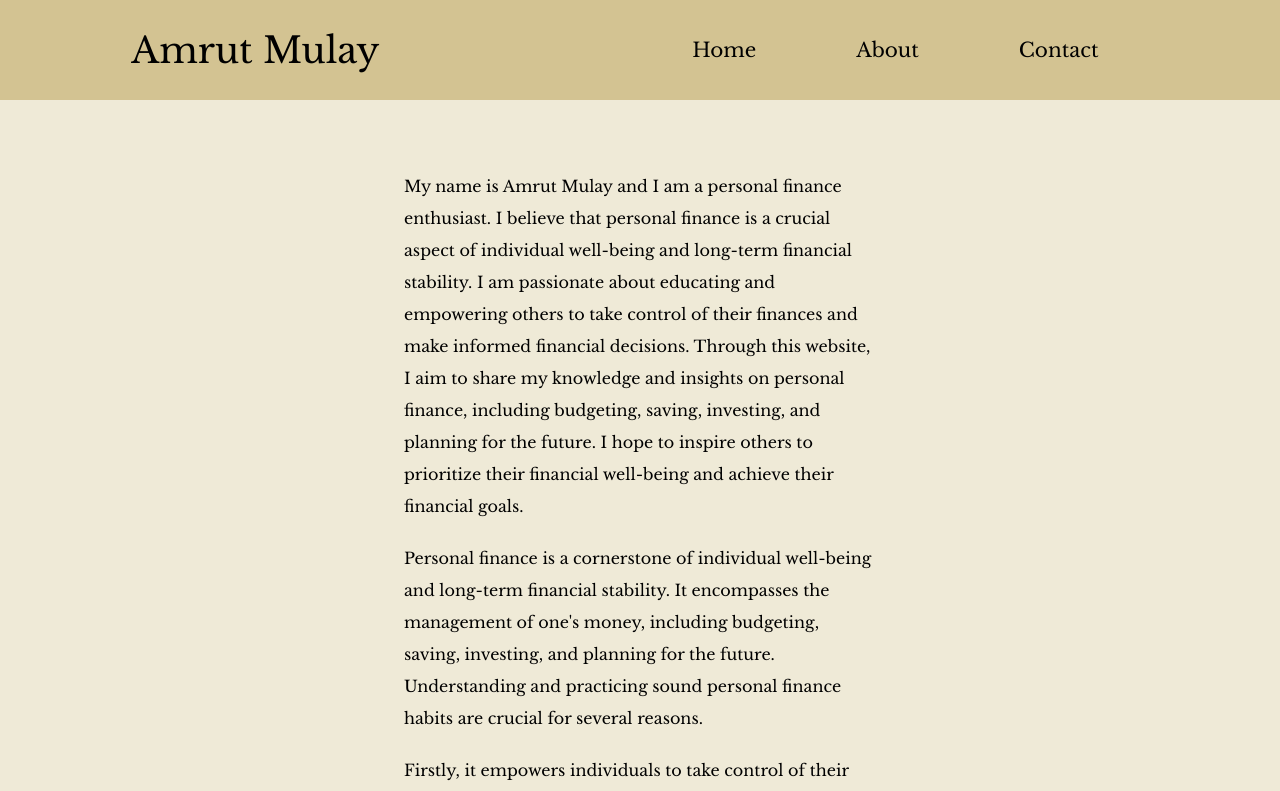
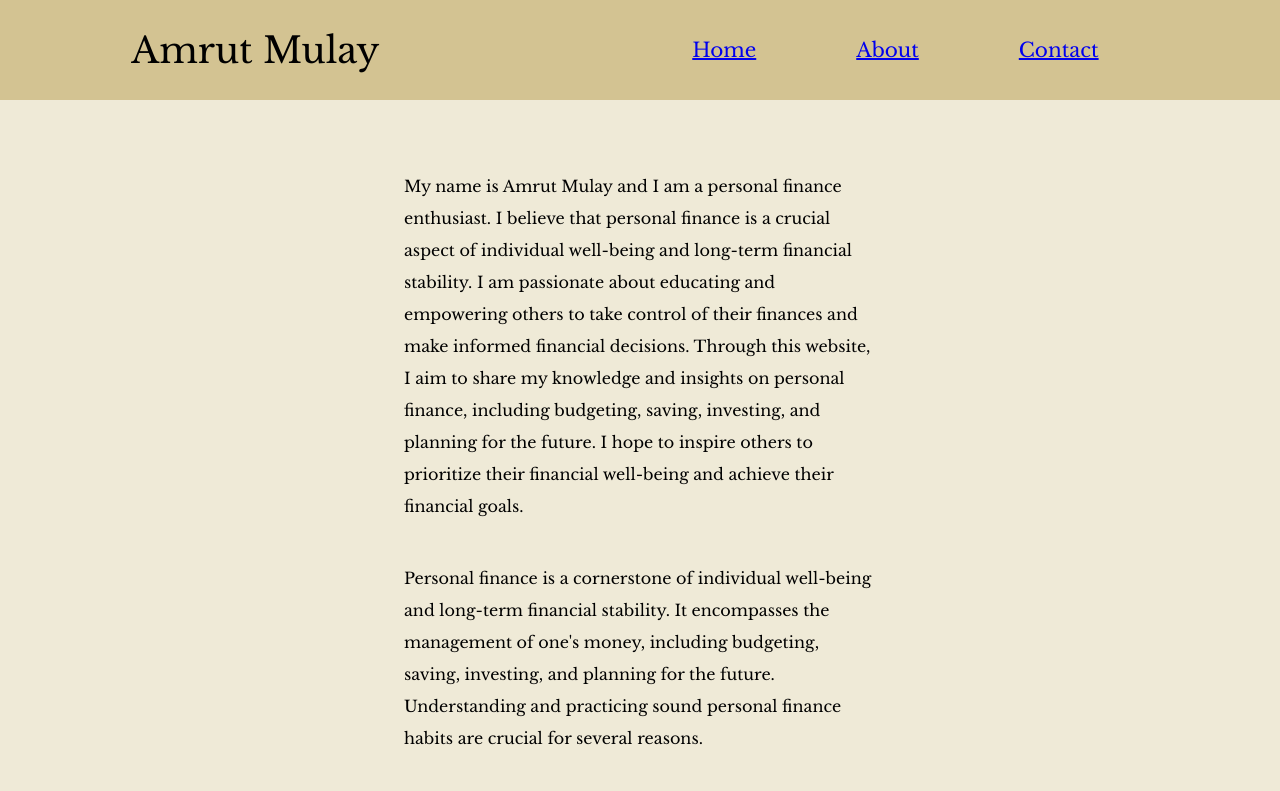
Before and after one commit to AnishMulay/Amrut-Mulay-Website, a plain HTML site: page index.html in a window 1280 px wide. Shown: the top 791 px of the page. Drawn offline with nearby package versions, Linux system fonts and the light colour scheme.

Commit message:
added hyperlinks to top appbar list items and added a dummy image to index

```diff
--- a/index.html
+++ b/index.html
@@ -52,8 +52,11 @@
     }
 
     .centerSection {
+      display: flex;
+      flex-direction: column;
+      align-items: center;
+      text-align: left;
       width: 40%;
-      justify-content: left;
       margin: 50px;
     }
 
@@ -61,6 +64,11 @@
       margin: 20px;
       line-height: 2;
     }
+
+    /* .centerSectionImage {
+      margin: 20px;
+      max-width: 60%;
+    } */
   </style>
   <head>
     <meta charset="UTF-8" />
@@ -73,9 +81,9 @@
         <div class="left">Amrut Mulay</div>
         <div class="right">
           <ul>
-            <li>Home</li>
-            <li>About</li>
-            <li>Contact</li>
+            <li><a href="/home.html">Home</a></li>
+            <li><a href="/about.html">About</a></li>
+            <li><a href="/contact.html">Contact</a></li>
           </ul>
         </div>
       </nav>
@@ -84,6 +92,9 @@
     <main>
       <section class="first">
         <div class="centerSection">
+          <!-- <div class="centerSectionImage">
+            <img src="/assets/home.jpeg" style="width: 100%; height: auto;"></img>
+          </div> -->
           <p class="centerSectionParagraph">
             My name is Amrut Mulay and I am a personal finance enthusiast. I
             believe that personal finance is a crucial aspect of individual
```
Also changed, not shown: about.html (added), assets/home.jpeg (added), contact.html (added), home.html (added).
